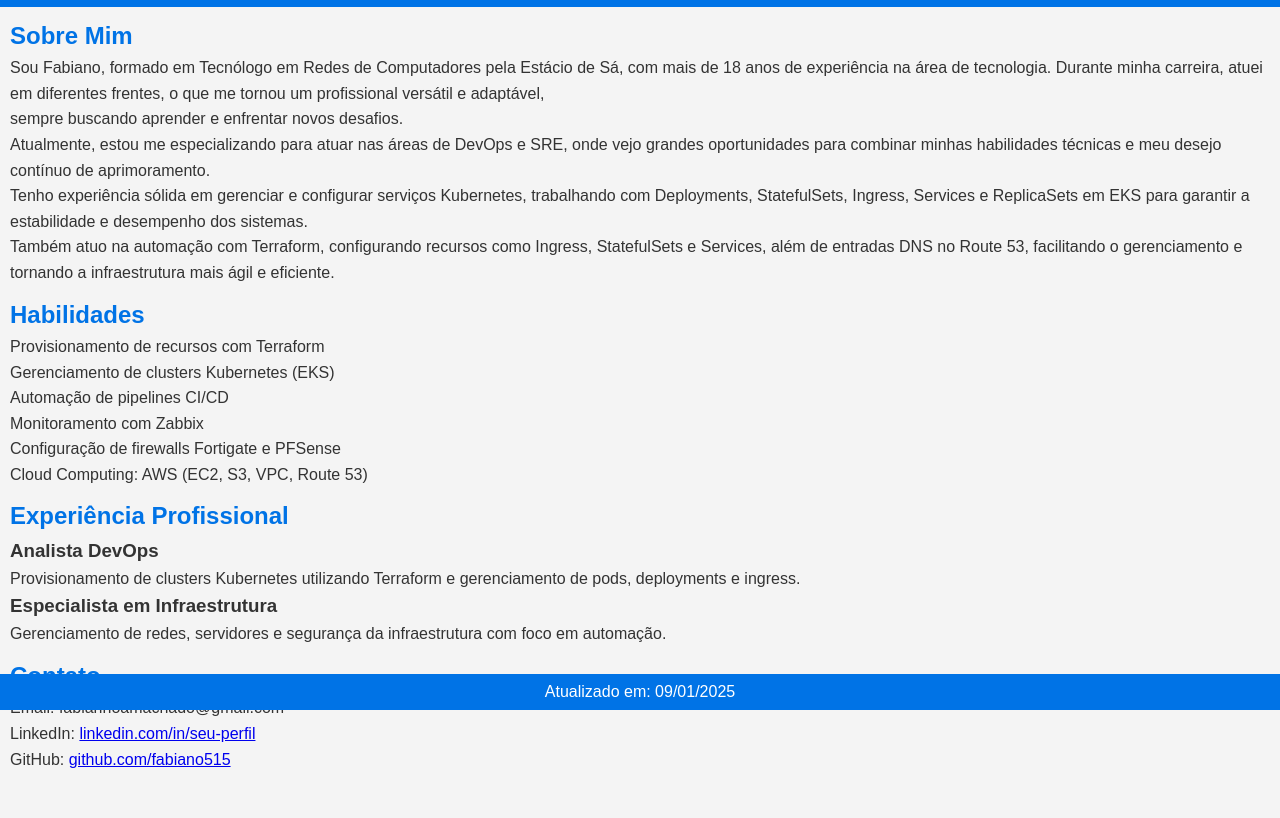
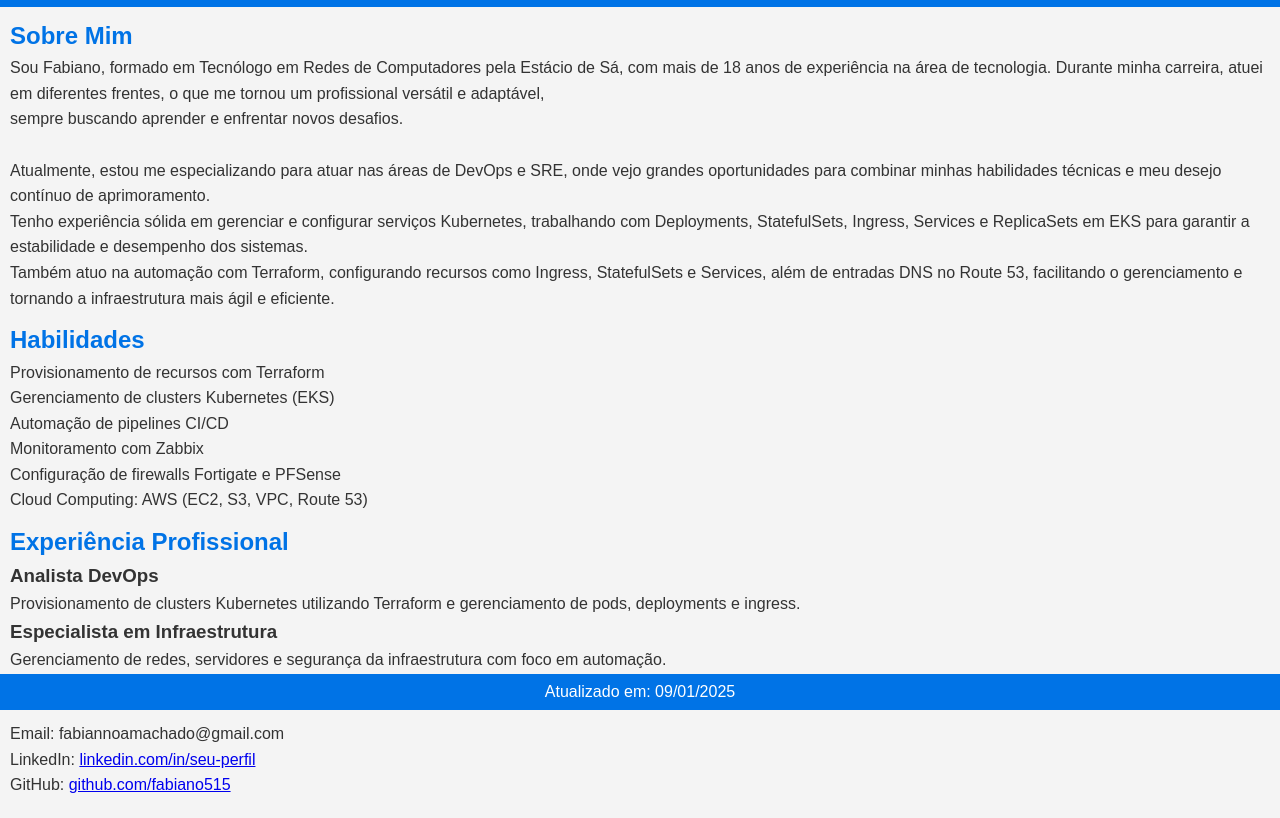
Before and after one commit to fabiano515/devops-resume, a plain HTML site: page docs/index.html in a window 1280 px wide. Shown: the part 90-908 px from the top of the page. Before the commit the page ends 882 px from the top, so only its background shows below. Drawn offline with Linux system fonts and the light colour scheme.

Commit message:
Update index.html

```diff
--- a/docs/index.html
+++ b/docs/index.html
@@ -15,7 +15,7 @@
     <section id="perfil">
       <h2>Sobre Mim</h2>
       <p>Sou Fabiano, formado em Tecnólogo em Redes de Computadores pela Estácio de Sá, com mais de 18 anos de experiência na área de tecnologia.
-        Durante minha carreira, atuei em diferentes frentes, o que me tornou um profissional versátil e adaptável, <br/>sempre buscando aprender e enfrentar novos desafios.<br/></p>
+        Durante minha carreira, atuei em diferentes frentes, o que me tornou um profissional versátil e adaptável, <br/>sempre buscando aprender e enfrentar novos desafios.<br/><br/></p>
         <p>Atualmente, estou me especializando para atuar nas áreas de DevOps e SRE, onde vejo grandes oportunidades para combinar minhas habilidades técnicas e meu desejo contínuo de aprimoramento.</p>
 
 <p>Tenho experiência sólida em gerenciar e configurar serviços Kubernetes, trabalhando com Deployments, StatefulSets, Ingress, Services e ReplicaSets em EKS para garantir a estabilidade e desempenho dos sistemas.<br/>
```
